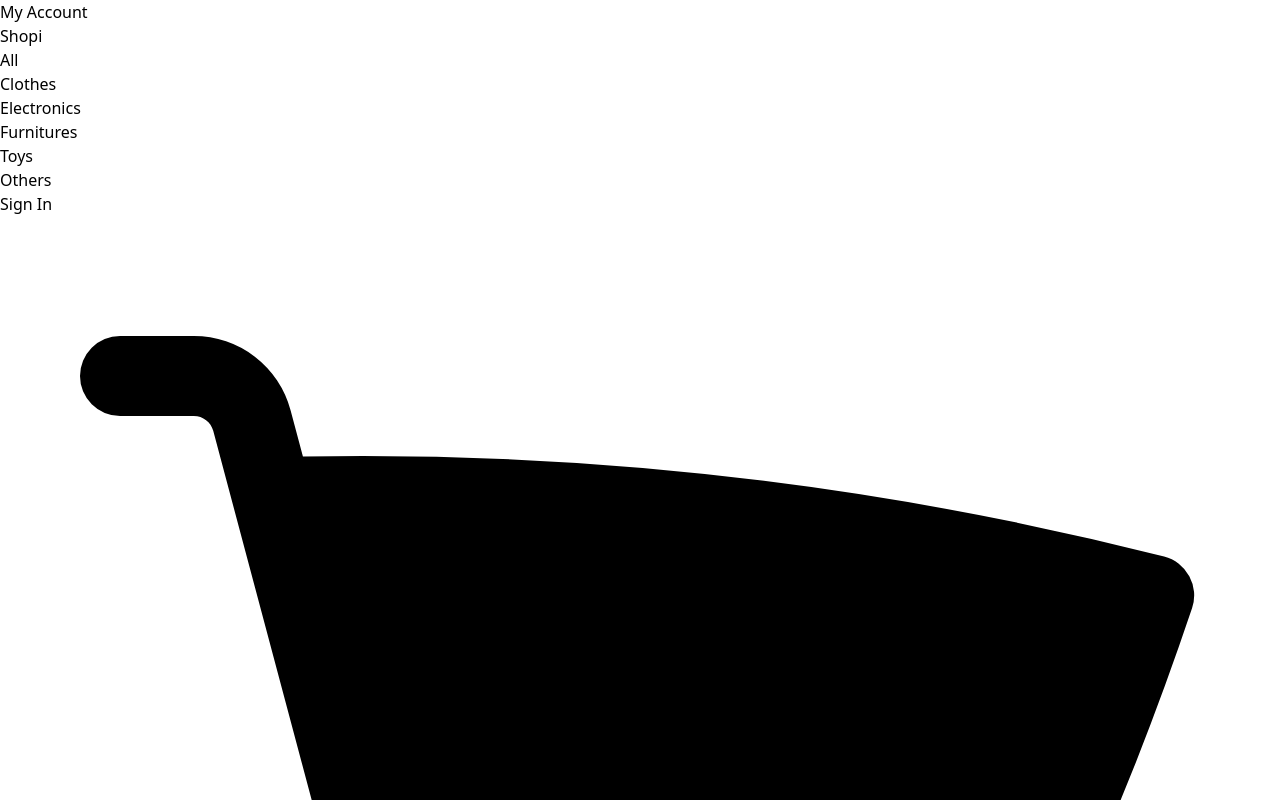
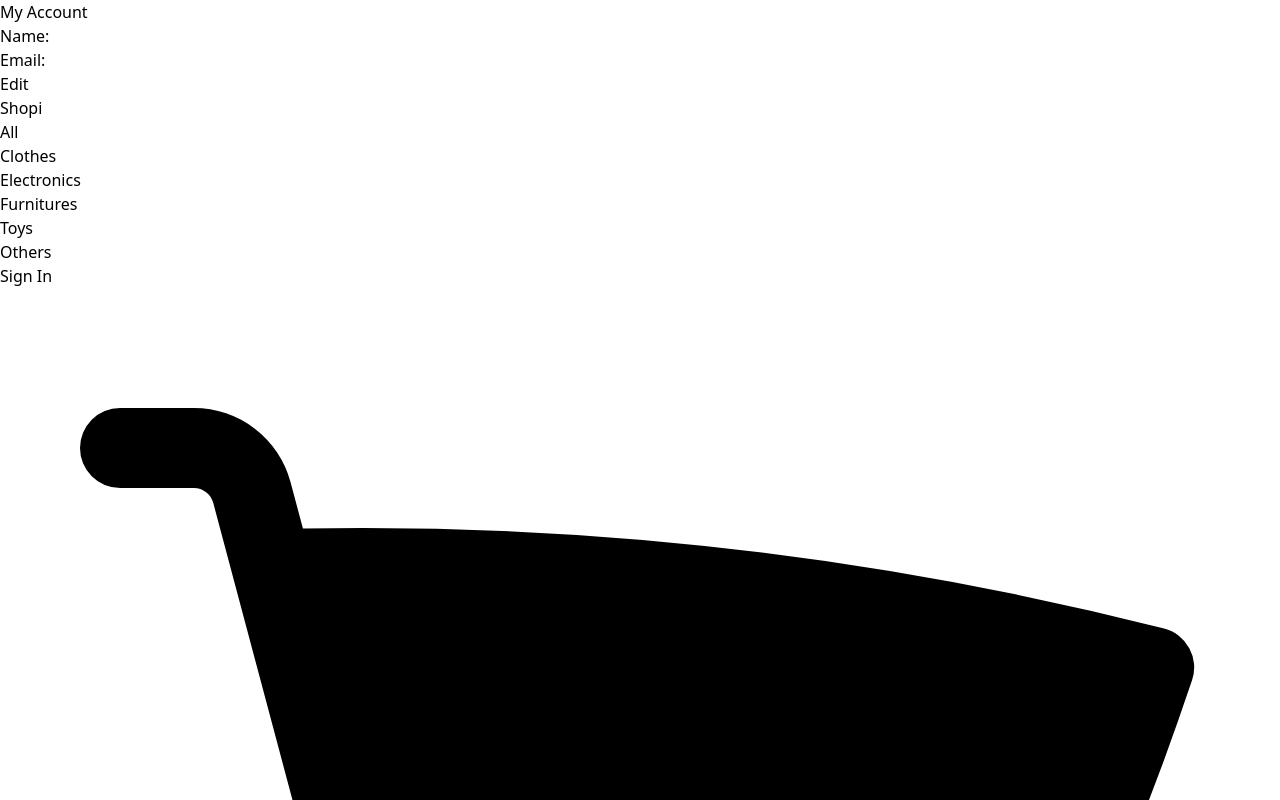
Before and after one commit to ByronVTS/Curso-de-React.js-con-Vite.js-y-TailwindCSS, a React (Vite) app: page /my-account in a window 1280 px wide. Shown: the top 800 px of the page. Built offline with nearby package versions, Linux system fonts and the light colour scheme; no server answers.

Commit message:
Laboratorio 9 finalizado

```diff
--- a/src/Components/Navbar/index.jsx
+++ b/src/Components/Navbar/index.jsx
@@ -40,7 +40,7 @@
     if (hasUserAnAccount && !isUserSignOut) {
       return (
         <>
-          <li className="text-black/60">byronthyto@platzi.com</li>
+          <li className="text-black/60">{parsedAccount?.email}</li>
           <li>
             <NavLink
               to="/my-orders"
--- a/src/Pages/MyAccount/index.jsx
+++ b/src/Pages/MyAccount/index.jsx
@@ -1,11 +1,103 @@
-import Layout from "../../Components/Layout"
+import { useContext, useState, useRef } from 'react'
+import { ShoppingCartContext } from '../../Context'
+import Layout from '../../Components/Layout'
 
 function MyAccount() {
+  const context = useContext(ShoppingCartContext)
+  const [view, setView] = useState("user-info")
+  const account = localStorage.getItem("account")
+  const parsedAccount = JSON.parse(account)
+  const form = useRef(null)
+
+  const editAccount = () => {
+    const formData = new FormData(form.current)
+      const data = {
+          name: formData.get('name'),
+          email: formData.get('email'),
+          password: formData.get('password')
+      }
+
+      //autualizadores..
+    const stringifiedAccount = JSON.stringify(data)
+    localStorage.setItem("account", stringifiedAccount)
+    context.setAccount(data)
+  }
+
+  const renderUserInfo = () => {
     return (
-      <Layout>
-        My Account
-      </Layout>
-      )
+      <div className="flex flex-col w-80">
+        <p>
+          <span className="font-light text-sm">Name: </span>
+          <span>{parsedAccount?.name}</span>
+        </p>
+        <p>
+          <span className="font-light text-sm">Email: </span>
+          <span>{parsedAccount?.email}</span>
+        </p>
+        <button
+          className="border border-black rounded-lg mt-6 py-3"
+          onClick={() => setView("edit-user-info")}>
+            Edit
+        </button>
+      </div>
+    )
+  }
+
+  const renderEditUserInfo = () => {
+    return (
+      <form ref={form} className='flex flex-col gap-4 w-80'>
+        <div className='flex flex-col gap-1'>
+          <label htmlFor="name" className='font-light text-sm'>Your name:</label>
+          <input
+            type="text"
+            id="name"
+            name="name"
+            defaultValue={parsedAccount.name}
+            placeholder="Peter"
+            className='rounded-lg border border-black placeholder:font-light placeholder:text-sm placeholder:text-black/60 focus:outline-none py-2 px-4'
+          />
+        </div>
+        <div className='flex flex-col gap-1'>
+          <label htmlFor="email" className='font-light text-sm'>Your email:</label>
+          <input
+            type="text"
+            id="email"
+            name="email"
+            defaultValue={parsedAccount.email}
+            placeholder="hi@helloworld.com"
+            className='rounded-lg border border-black placeholder:font-light placeholder:text-sm placeholder:text-black/60 focus:outline-none py-2 px-4'
+          />
+        </div>
+        <div className='flex flex-col gap-1'>
+          <label htmlFor="password" className='font-light text-sm'>Your password:</label>
+          <input
+            type="text"
+            id="password"
+            name="password"
+            defaultValue={parsedAccount.password}
+            placeholder="******"
+            className='rounded-lg border border-black placeholder:font-light placeholder:text-sm placeholder:text-black/60 focus:outline-none py-2 px-4'
+          />
+        </div>
+        <button
+          className='bg-black text-white w-full rounded-lg py-3'
+          onClick={() => {setView('user-info'), editAccount()}}>
+          Edit
+        </button>
+      </form>
+    )
+  }
+
+  // const renderView = () => view === "edit-user-info" ? renderEditUserInfo() : renderUserInfo()
+  const renderView = () => view === 'edit-user-info' ? renderEditUserInfo() : renderUserInfo()
+
+
+  return (
+    <Layout>
+      <h1 className="font-medium text-xl text-center mb-6 w-80"> My Account</h1>
+      {renderView()}
+    </Layout>
+  )
 }
 
 export default MyAccount
```
